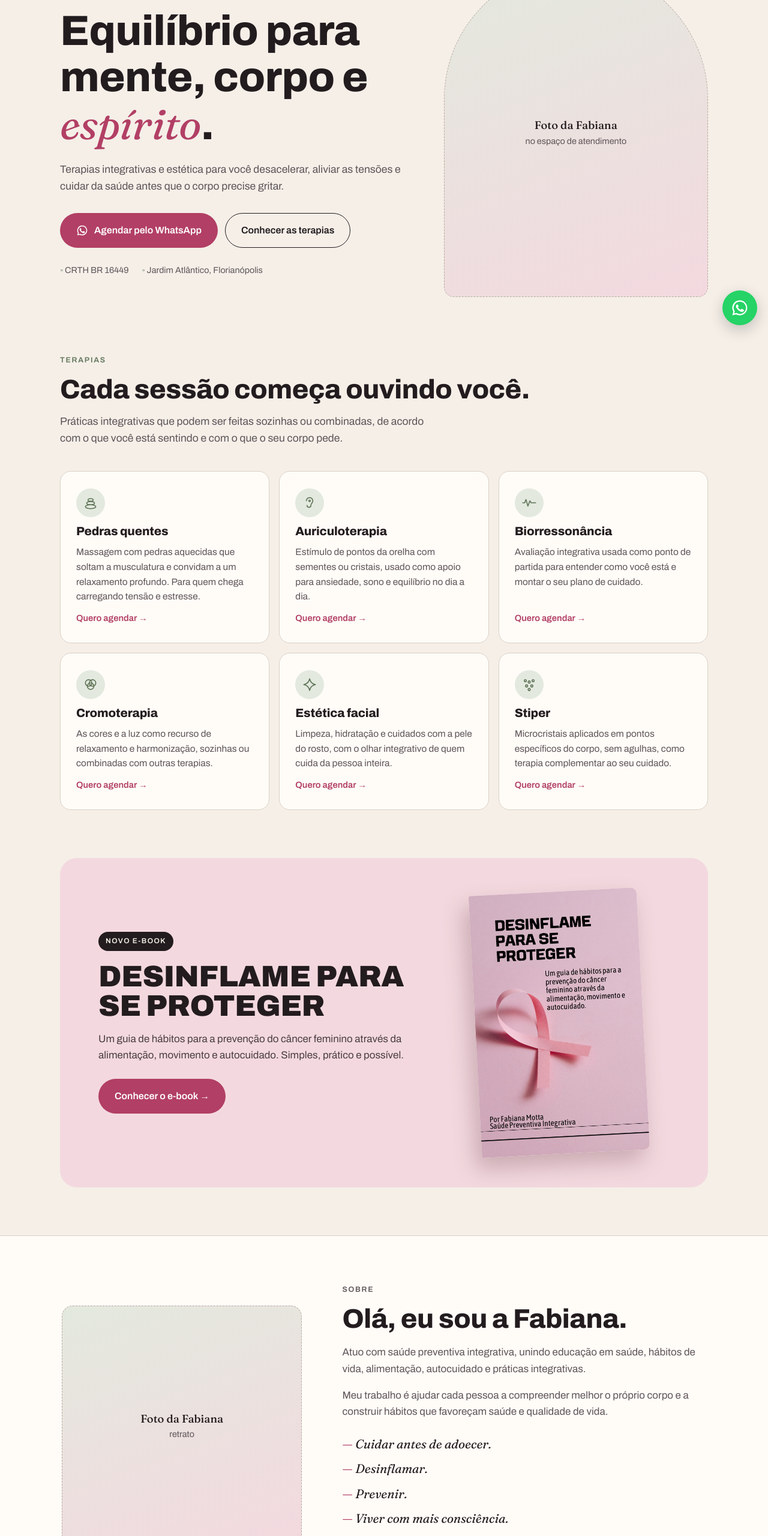
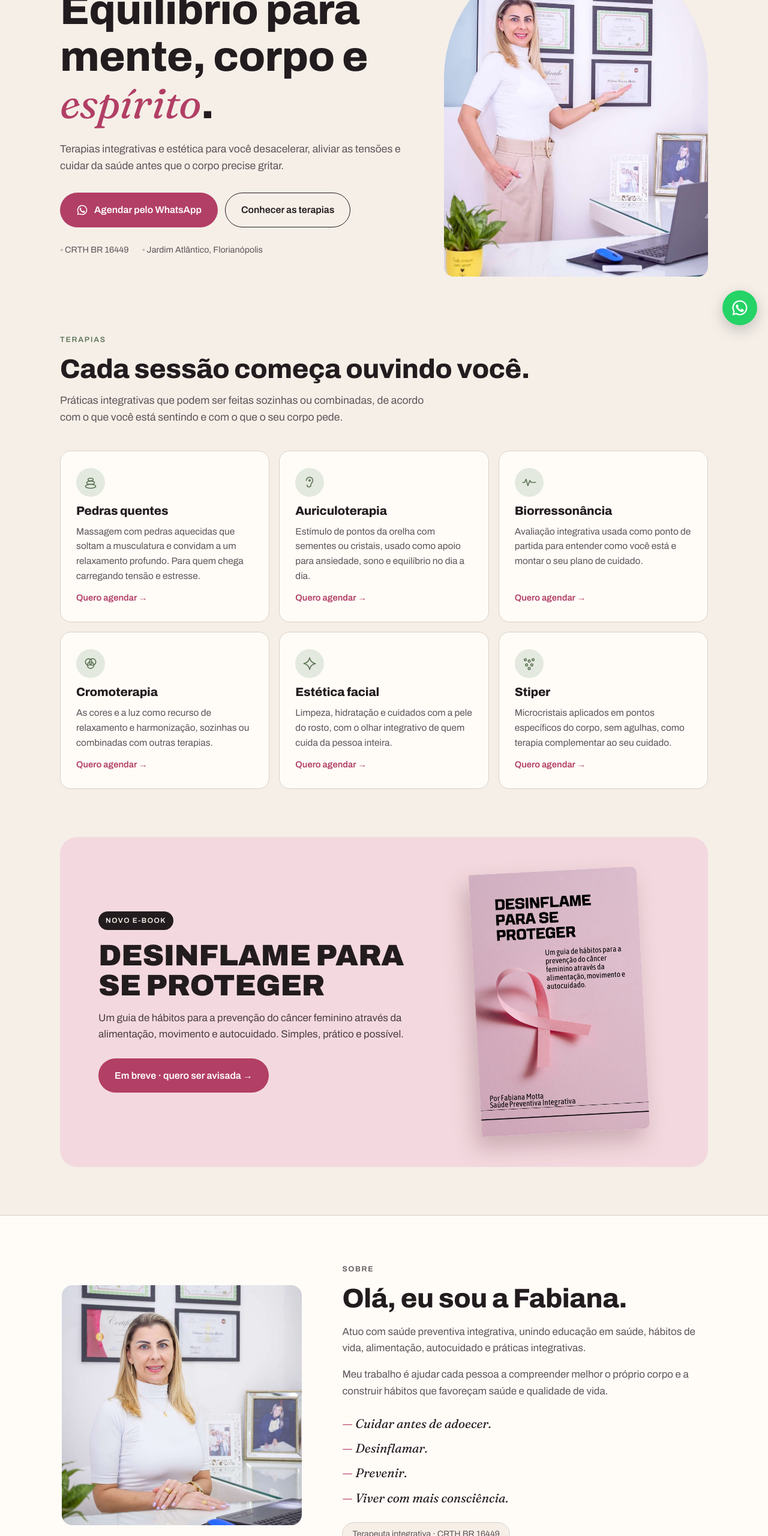
Before and after one commit to BernardoBonecher/site-fab-motta, a plain HTML site: page index.html in a window 1280 px wide. Shown: the part 240-2800 px from the top of the page at 60% size. Drawn offline with Linux system fonts and the light colour scheme.

Commit message:
Fotos reais da Fabiana e site pronto para ir ao ar
Co-Authored-By: Claude Opus 5.5 <noreply@anthropic.com>

```diff
--- a/index.html
+++ b/index.html
@@ -3,7 +3,6 @@
 <head>
 <meta charset="utf-8">
 <meta name="viewport" content="width=device-width, initial-scale=1">
-<meta name="robots" content="noindex, nofollow">
 <title>Fabiana Motta · Terapia Integrativa e Estética</title>
 <meta name="description" content="Terapias integrativas e estética em Florianópolis. Pedras quentes, auriculoterapia, biorressonância, cromoterapia, estética facial e Stiper.">
 <link rel="preconnect" href="https://fonts.googleapis.com">
@@ -94,6 +93,7 @@
     border: 1.5px dashed #B9AB9E; display: grid; place-items: center; text-align: center;
     color: var(--ink-soft); font-size: .9rem; padding: 24px; max-width: 440px; width: 100%; justify-self: center;
   }
+  img.photo-ph { padding: 0; border: 0; object-fit: cover; height: auto; display: block; }
   .photo-ph b { display: block; font-family: "Fraunces", Georgia, serif; font-weight: 500; font-size: 1.15rem; color: var(--ink); }
   @media (min-width: 860px) {
     .hero { padding: 80px 0 96px; }
@@ -193,7 +193,6 @@
 </head>
 <body>
 
-<div class="mock-bar">Prévia do site · textos, fotos e depoimentos são exemplos para a Fabiana aprovar</div>
 
 <header>
   <div class="wrap nav">
@@ -231,9 +230,7 @@
           <span>Jardim Atlântico, Florianópolis</span>
         </div>
       </div>
-      <div class="photo-ph" role="img" aria-label="Espaço para a foto da Fabiana">
-        <div><b>Foto da Fabiana</b>no espaço de atendimento</div>
-      </div>
+      <img class="photo-ph" src="img/fabiana-consultorio.jpg" alt="Fabiana Motta no consultório, ao lado dos certificados" width="800" height="1000">
     </div>
   </section>
 
@@ -292,7 +289,7 @@
           <span class="tag">Novo e-book</span>
           <h2>Desinflame para se proteger</h2>
           <p>Um guia de hábitos para a prevenção do câncer feminino através da alimentação, movimento e autocuidado. Simples, prático e possível.</p>
-          <a class="btn btn-primary" href="desinflame.html">Conhecer o e-book →</a>
+          <a class="btn btn-primary" href="https://wa.me/554899573740?text=Ol%C3%A1%2C%20Fabiana!%20Quero%20saber%20quando%20o%20e-book%20Desinflame%20for%20lan%C3%A7ado." target="_blank" rel="noopener">Em breve · quero ser avisada →</a>
         </div>
         <img class="cover" src="img/capa.jpg" alt="Capa do e-book Desinflame para se proteger" width="1067" height="1667" loading="lazy">
       </div>
@@ -301,9 +298,7 @@
 
   <section id="sobre" class="about">
     <div class="wrap about-grid">
-      <div class="photo-ph" role="img" aria-label="Espaço para a foto da Fabiana">
-        <div><b>Foto da Fabiana</b>retrato</div>
-      </div>
+      <img class="photo-ph" src="img/fabiana-retrato.jpg" alt="Retrato de Fabiana Motta" width="800" height="800" loading="lazy">
       <div>
         <p class="eyebrow">Sobre</p>
         <h2>Olá, eu sou a Fabiana.</h2>
@@ -320,6 +315,7 @@
     </div>
   </section>
 
+  <!-- Depoimentos: escondido até chegarem feedbacks reais
   <section>
     <div class="wrap">
       <div class="section-head">
@@ -333,6 +329,7 @@
       </div>
     </div>
   </section>
+  -->
 
   <section id="contato" class="contact">
     <div class="wrap contact-grid">
```
Also changed, not shown: desinflame.html (+2 -3 lines), img/fabiana-consultorio.jpg (added), img/fabiana-retrato.jpg (added), img/fabiana-sorriso.jpg (added).
